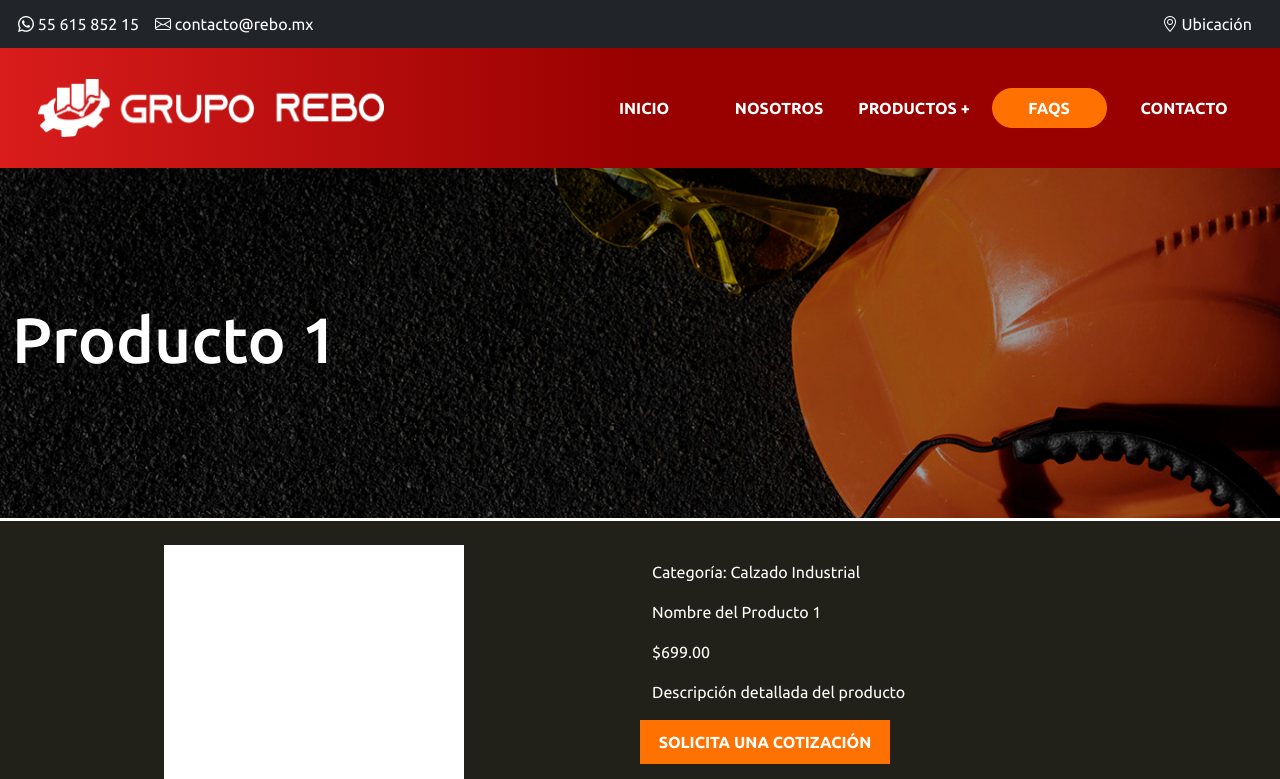
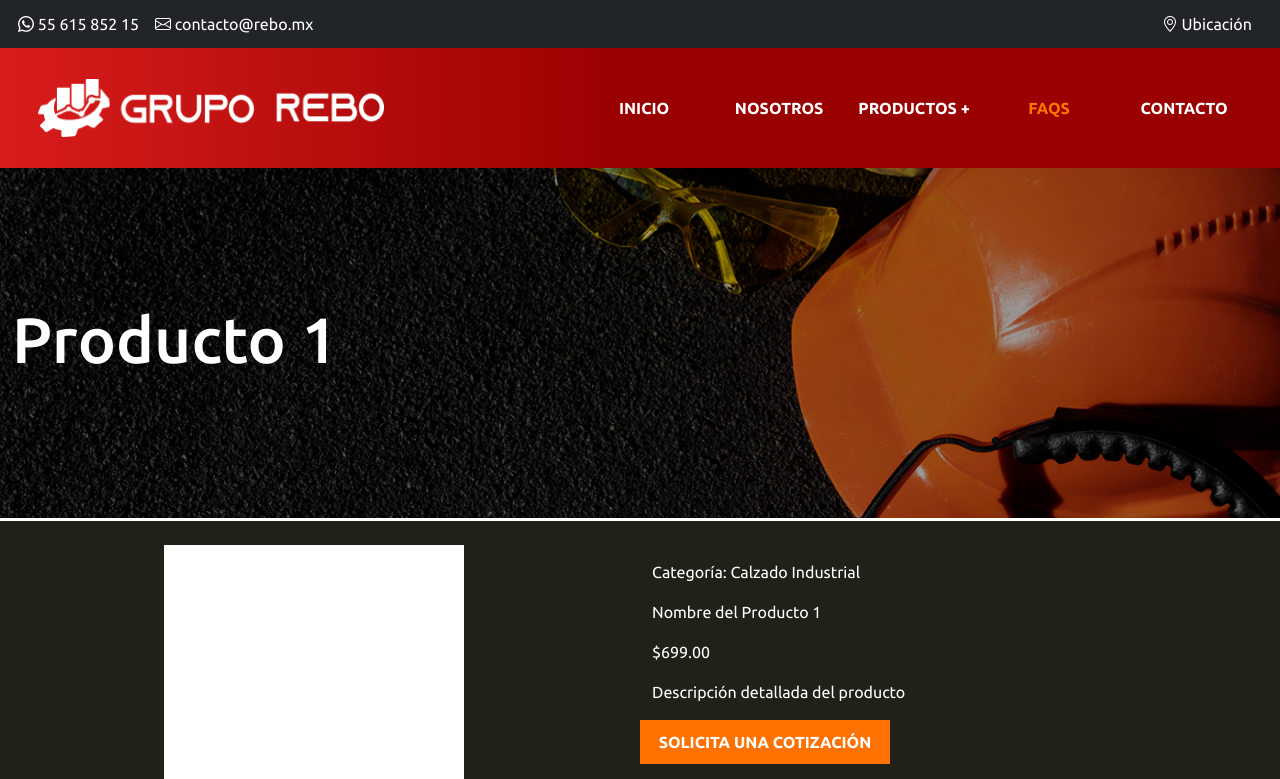
Before and after one commit to rebo-it/prototypes, a React (Create React App) app: page /Display in a window 1280 px wide. Shown: the top 779 px of the page. Built offline with nearby package versions, Linux system fonts and the light colour scheme.

Commit message:
changed navbar colors

```diff
--- a/src/Components/Buttons/HeaderButton.tsx
+++ b/src/Components/Buttons/HeaderButton.tsx
@@ -26,9 +26,9 @@ const HeaderButton: React.FC<HeaderButtonprops> = ({ label, routePath,  LabelCol
       onClick={handleClick}
       className={`HeaderButton d-inline-flex align-items-center ${isActive ? 'active' : ''}`}
       style={{
-        color: LabelColor,
-        backgroundColor: isActive ? 'rgba(255, 113, 0, 1)' : 'transparent',
-        border: isActive ? '1px solid rgba(255, 113, 0, 1)' : 'none',
+
+        color: isActive ? 'rgba(255, 113, 0, 1)' : 'white',
+        backgroundColor: isActive ? 'transparent' : 'transparent',
       }}
     >
 
```
